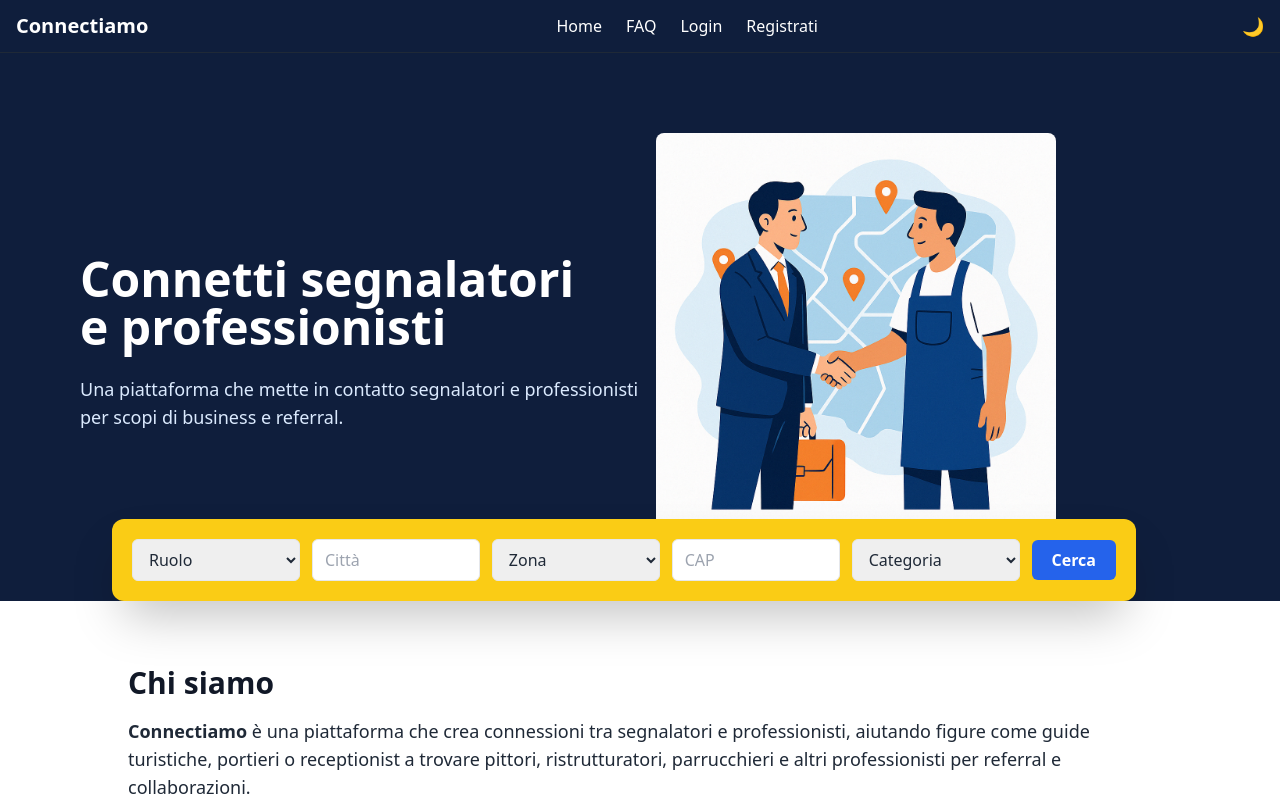
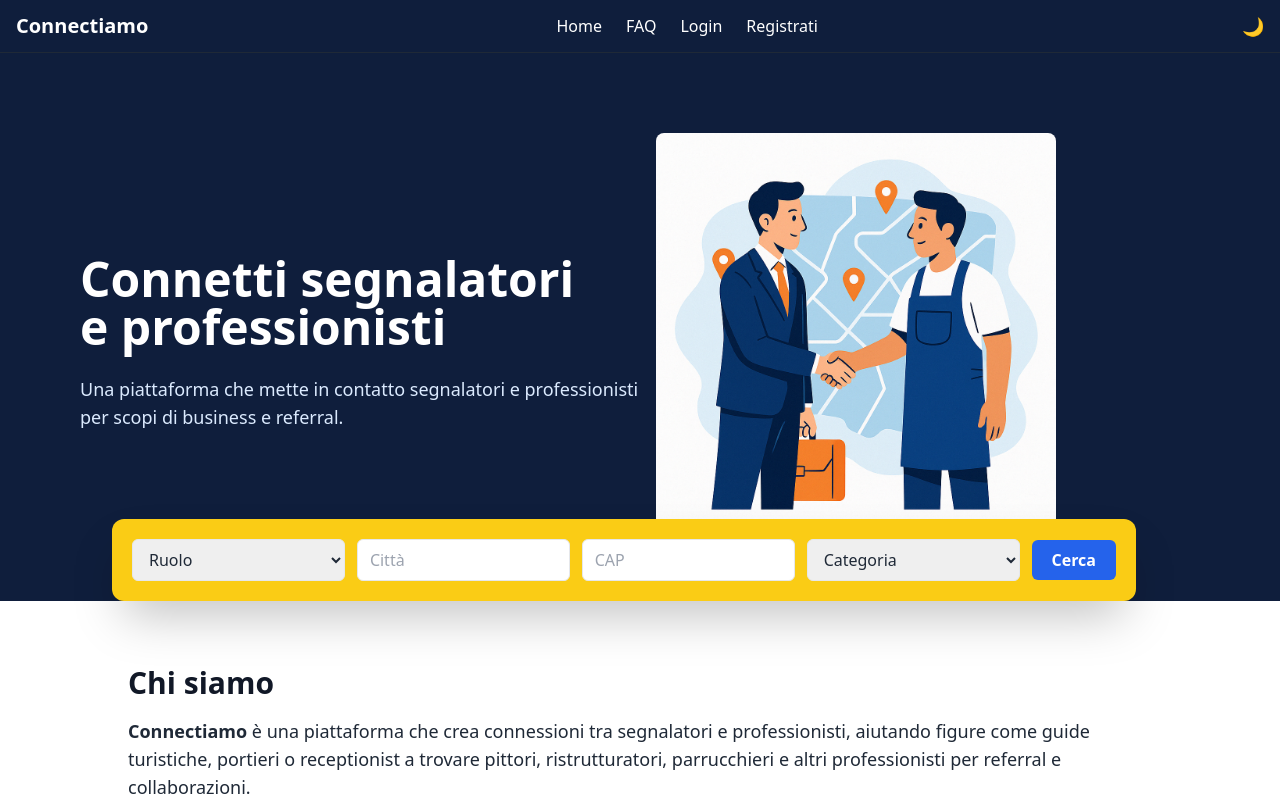
Before and after one commit to ilfrusciante/Connectiamo-website, a Next.js app: page /search-results in a window 1280 px wide. Shown: the top 800 px of the page. Built offline with nearby package versions, Linux system fonts and the light colour scheme.

Commit message:
Update search-results.js

```diff
--- a/pages/search-results.js
+++ b/pages/search-results.js
@@ -7,7 +7,6 @@ export default function Home() {
   const router = useRouter();
   const [role, setRole] = useState('');
   const [city, setCity] = useState('');
-  const [zone, setZone] = useState('');
   const [cap, setCap] = useState('');
   const [category, setCategory] = useState('');
   const [error, setError] = useState('');
@@ -18,7 +17,7 @@ export default function Home() {
       return;
     }
     setError('');
-    router.push(`/search-results?role=${role}&city=${city}&zone=${zone}&cap=${cap}&category=${category}`);
+    router.push(`/search-results?role=${role}&city=${city}&cap=${cap}&category=${category}&radius=1.5`);
   };
 
   return (
@@ -77,19 +76,6 @@ export default function Home() {
                 placeholder="Città"
                 className="flex-1 px-3 py-2 rounded-md border text-gray-800 w-full focus:ring focus:ring-yellow-300"
               />
-
-              <select
-                value={zone}
-                onChange={(e) => setZone(e.target.value)}
-                className="flex-1 px-3 py-2 rounded-md border text-gray-800 w-full focus:ring focus:ring-yellow-300"
-              >
-                <option value="">Zona</option>
-                <option value="Centro">Centro</option>
-                <option value="Nord">Nord</option>
-                <option value="Sud">Sud</option>
-                <option value="Est">Est</option>
-                <option value="Ovest">Ovest</option>
-              </select>
 
               <input
                 type="text"
```
